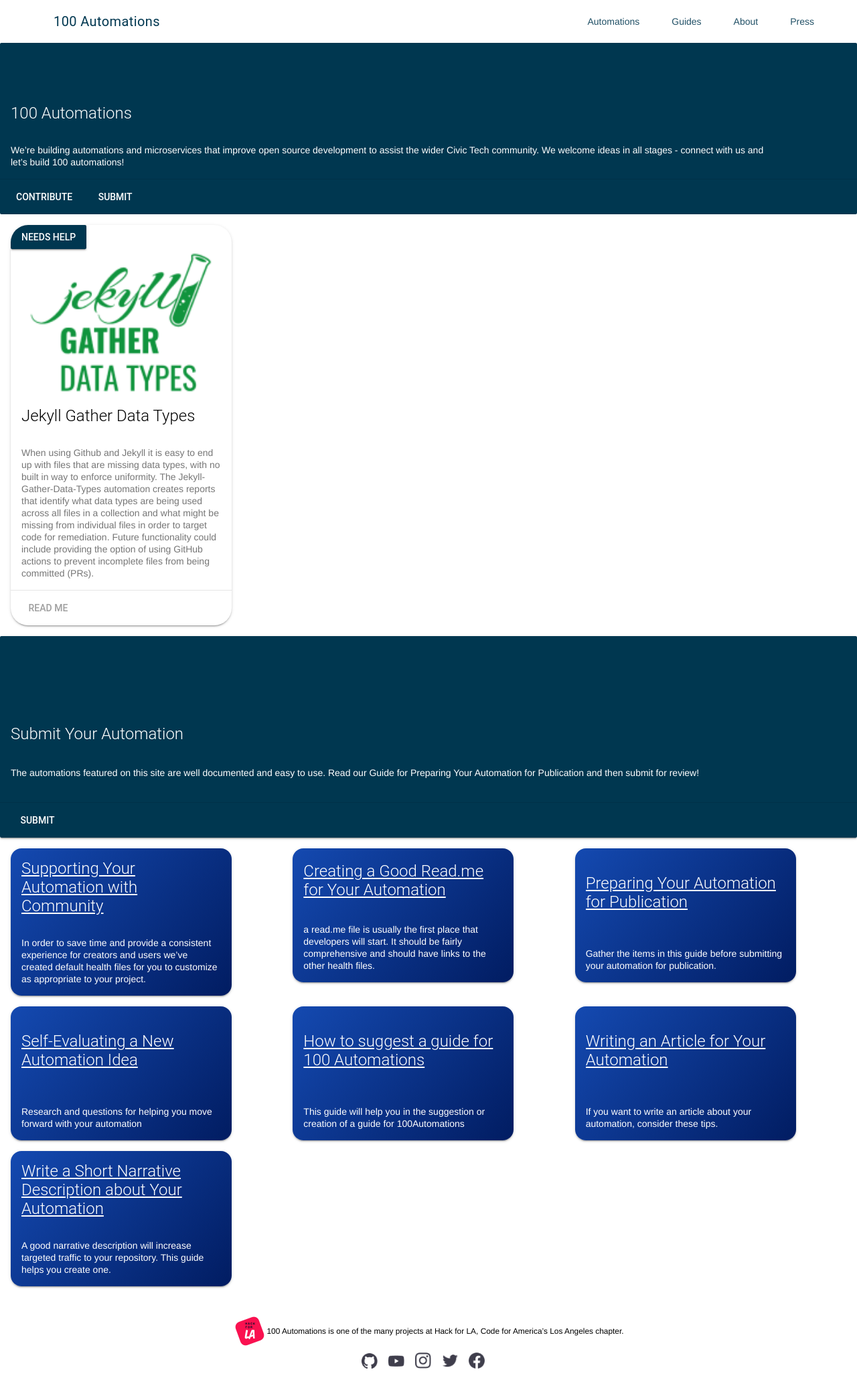
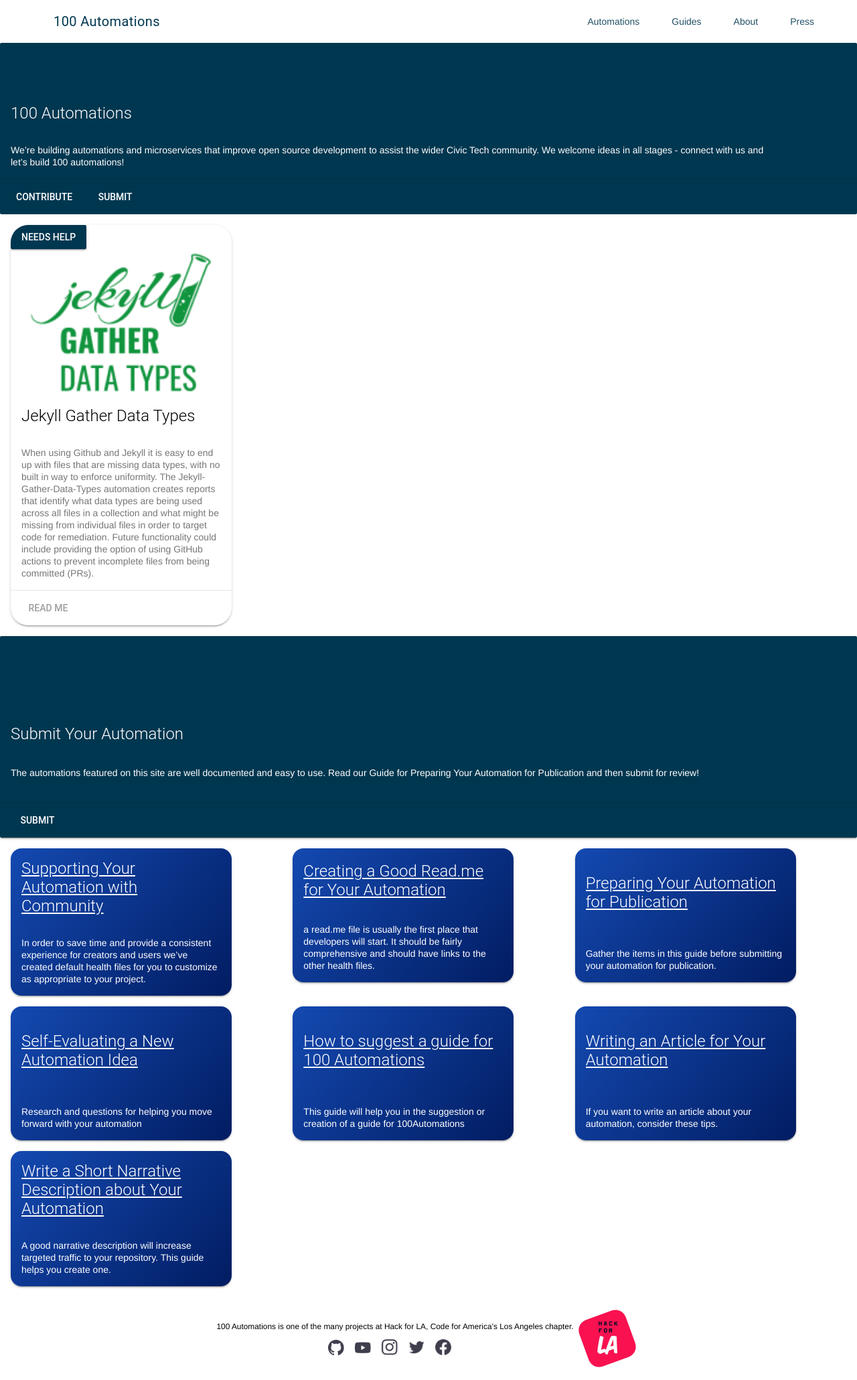
Before and after one commit to 100Automations/Website, a Jekyll site: the page built from index.html, in a window 1280 px wide. Shown: the whole page at 67% size. Built offline with Jekyll 4.4.1, drawn with Linux system fonts in a browser that asks for light colours.

Commit message:
rearranged flexboxes

```diff
--- a/_includes/footer.html
+++ b/_includes/footer.html
@@ -1,12 +1,9 @@
 <!-- This will be our footer -->
 <footer class="footer mdl-mini-footer">
   <div class="footer-slogan">
-      <img src='assets/images/projects/github.com/100Automations/icons/footer-icons/hackforla-logo.png'>
       <p class="">100 Automations is one of the many projects at Hack for LA, Code for America’s Los
         Angeles chapter.
       </p>
-  </div>
-  <div class="mdl-mini-footer__right-section">
       <ul class="mdl-mini-footer__link-list">
         <li><a href="#"><img src='assets/images/projects/github.com/100Automations/icons/footer-icons/github-logo.png'></a></li>
         <li><a href="#"><img src='assets/images/projects/github.com/100Automations/icons/footer-icons/youtube-logo.png'></a></li>
@@ -15,4 +12,7 @@
         <li><a href="#"><img src='assets/images/projects/github.com/100Automations/icons/footer-icons/facebook-logo.png'></a></li>
       </ul>
   </div>
+  <div class="">
+      <img src='assets/images/projects/github.com/100Automations/icons/footer-icons/hackforla-logo.png'>
+  </div>
 </footer>
--- a/_sass/includes/footer.scss
+++ b/_sass/includes/footer.scss
@@ -3,18 +3,18 @@
     padding: 12px;
     color: black;
     background-color: #ffffff;
-    flex-flow: column wrap ;
-    justify-content: space-evenly !important;
+    flex-flow: row nowrap;
+    justify-content: center !important;
     align-items: center;
     text-align: center;
   // Custom class for inner div with two child elements logo and paragraph
   .footer-slogan {
     display: flex;
-    flex-flow: row wrap !important;
+    flex-flow: column wrap !important;
     justify-content: center !important;
     align-items: center !important;
     img {
-      width: 50px;
+      width: 90px;
     }
     p {
       margin: 0;
```
